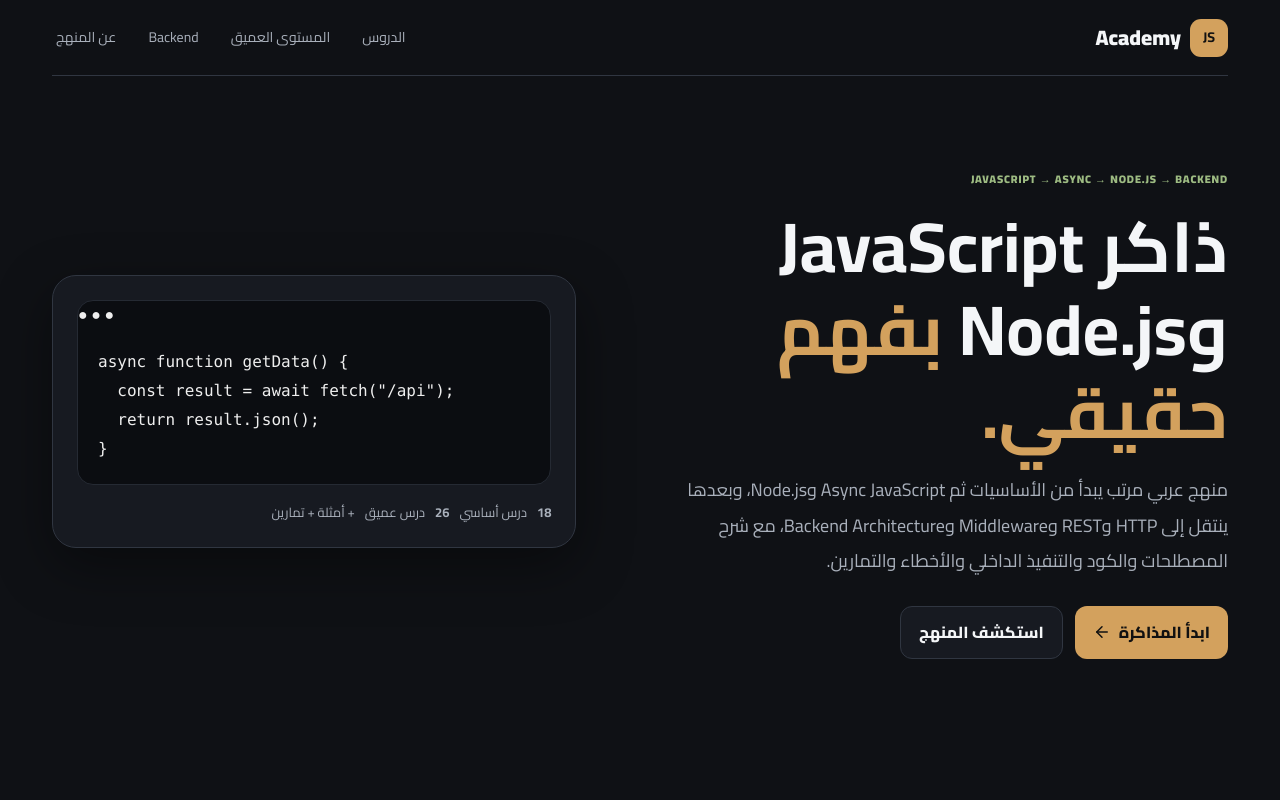
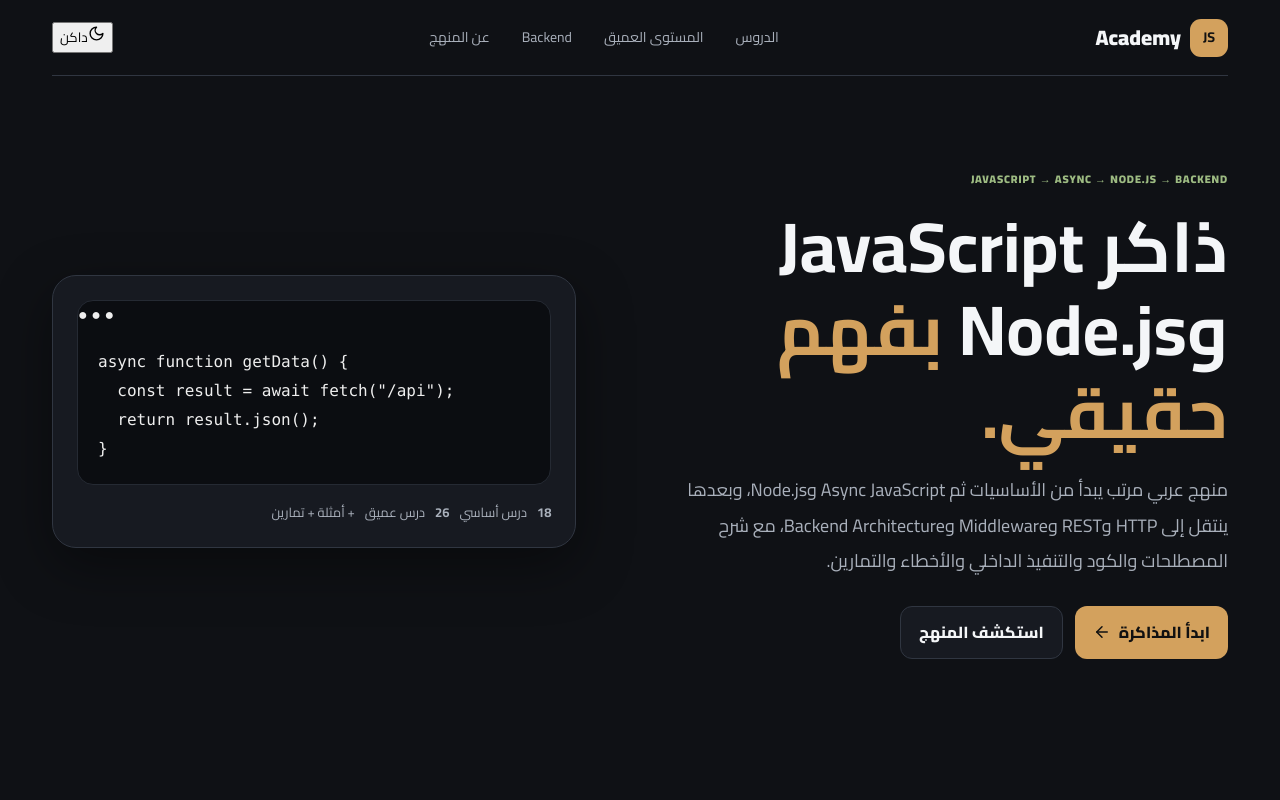
Before and after one commit to OsamaDev98/js-academy, a Next.js app: page / in a window 1280 px wide. Shown: the top 800 px of the page. Built offline with nearby package versions, Linux system fonts and the light colour scheme.

Commit message:
feat: add smooth navigation theme toggle

```diff
--- a/app/page.tsx
+++ b/app/page.tsx
@@ -5,12 +5,13 @@ import {advancedLessons} from '@/lib/advanced';
 import {advancedExtraLessons} from '@/lib/advanced-extra';
 import {advancedNodeLessons} from '@/lib/advanced-node';
 import Reveal from '@/components/Reveal';
+import ThemeToggle from '@/components/ThemeToggle';
 
 export default function Home(){
   const cats=['JavaScript','Async JavaScript','Node.js'];
   const deepLessons=[...advancedLessons,...advancedExtraLessons,...advancedNodeLessons];
   return <main className="shell">
-    <header className="top"><Link href="/" className="brand"><b>JS</b> Academy</Link><nav><a href="#courses">الدروس</a><a href="#advanced">المستوى العميق</a><a href="#backend">Backend</a><a href="#about">عن المنهج</a></nav></header>
+    <header className="top"><Link href="/" className="brand"><b>JS</b> Academy</Link><nav><a href="#courses">الدروس</a><a href="#advanced">المستوى العميق</a><a href="#backend">Backend</a><a href="#about">عن المنهج</a></nav><ThemeToggle/></header>
     <Reveal><section className="hero"><div><span className="eyebrow">JAVASCRIPT → ASYNC → NODE.JS → BACKEND</span><h1>ذاكر JavaScript وNode.js <em>بفهم حقيقي.</em></h1><p>منهج عربي مرتب يبدأ من الأساسيات ثم Async JavaScript وNode.js، وبعدها ينتقل إلى HTTP وREST وMiddleware وBackend Architecture، مع شرح المصطلحات والكود والتنفيذ الداخلي والأخطاء والتمارين.</p><div className="actions"><Link className="primary" href={`/learn/${lessons[0].slug}`}>ابدأ المذاكرة <ArrowLeft size={18}/></Link><a className="ghost" href="#courses">استكشف المنهج</a></div></div><div className="hero-card"><div className="code" dir="ltr"><span>● ● ●</span><pre>{`async function getData() {\n  const result = await fetch("/api");\n  return result.json();\n}`}</pre></div><div className="stats"><b>{lessons.length}</b> درس أساسي <b>{deepLessons.length}</b> درس عميق <span>+ أمثلة + تمارين</span></div></div></section></Reveal>
     <Reveal><section id="courses" className="section"><div className="section-head"><div><span className="eyebrow">LEARNING PATH</span><h2>مسار المذاكرة الأساسي</h2><p>ابدأ بالمسار الأول بالترتيب، ثم انتقل إلى المستوى العميق.</p></div><small>{lessons.length} درس</small></div><div className="grid">{cats.map((cat,i)=>{const list=lessons.filter(x=>x.category===cat);const Icon=[Code2,Zap,Layers3][i];return <article className="card" key={cat}><div className="icon"><Icon/></div><h3>{cat}</h3><p>{list.length} دروس — شرح عميق + كود + تطبيق</p><div className="lesson-list">{list.map((l,n)=><Link href={`/learn/${l.slug}`} key={l.slug}><span>{String(n+1).padStart(2,'0')}</span><strong>{l.title}</strong><ChevronLeft size={15}/></Link>)}</div></article>})}</div></section></Reveal>
     <Reveal><section id="advanced" className="section"><div className="section-head"><div><span className="eyebrow">DEEP DIVE</span><h2>المستوى العميق 🧠</h2><p>من JavaScript internals إلى Node.js core: كل درس يربط النظرية بالكود والتنفيذ الحقيقي.</p></div><small>{deepLessons.length} دروس</small></div><div className="grid">{deepLessons.map(l=><article className="card" key={l.slug}><div className="icon"><Brain size={21}/></div><small>{l.category} · Deep Dive</small><h3>{l.title}</h3><p>{l.summary}</p><Link className="primary" href={`/deep/${l.slug}`}>ابدأ الدرس <ArrowLeft size={14}/></Link><div className="stats"><Terminal size={15}/><span>مصطلحات + كود + Internals + أخطاء + تمرين</span></div></article>)}</div></section></Reveal>
```
